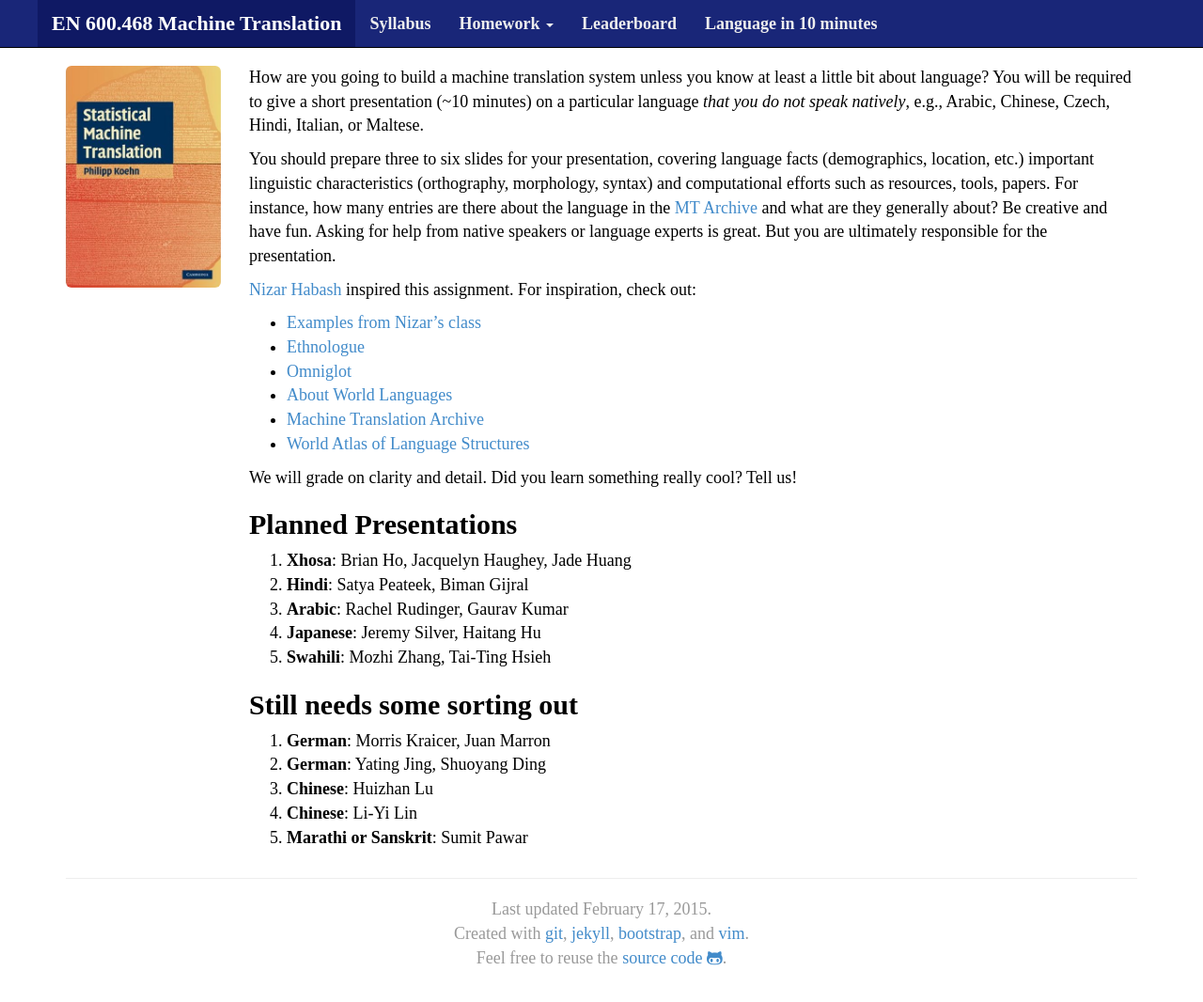
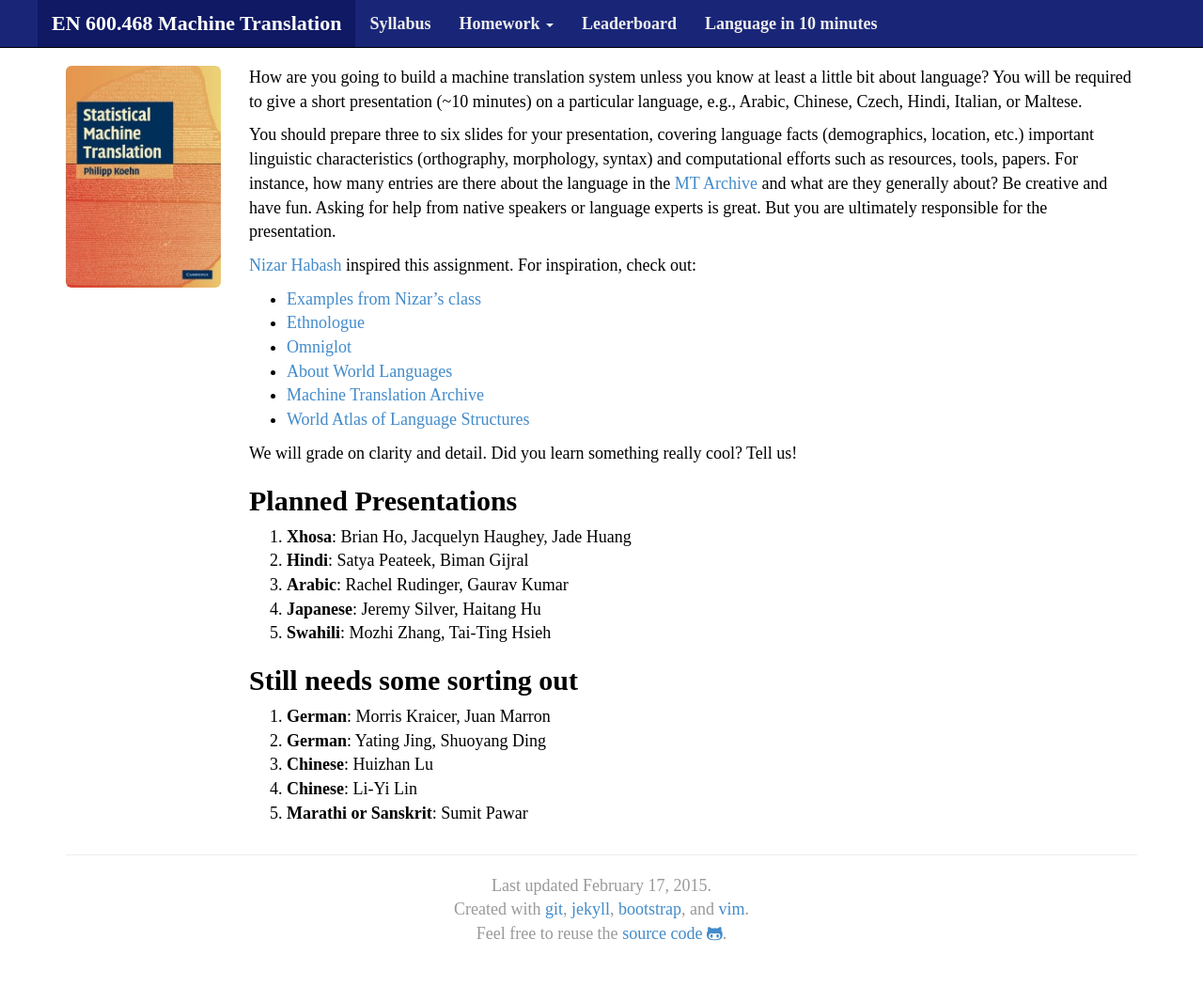
Before and after one commit to mt-class/jhu, a Jekyll site: the page built from lin10.md, in a window 1280 px wide and 1084 px high. Shown: the top 1066 px of the window at 94% size. Built offline with Jekyll 4.4.1, drawn with Linux system fonts in a browser that asks for light colours; nearby versions of some CDN libraries; some web fonts are replaced.

Commit message:
Update lin10.md

```diff
--- a/lin10.md
+++ b/lin10.md
@@ -8,8 +8,8 @@ active_tab: main_page
 
 How are you going to build a machine translation system unless you know at
 least a little bit about language? You will be required to give
-a short presentation (~10 minutes) on a particular language <i>that you do
-not speak natively</i>, e.g., Arabic, Chinese, Czech, Hindi, Italian, or Maltese.
+a short presentation (~10 minutes) on a particular language,
+e.g., Arabic, Chinese, Czech, Hindi, Italian, or Maltese.
 
 You should prepare three to six slides for your presentation, covering
 language facts (demographics, location, etc.) important linguistic
```
